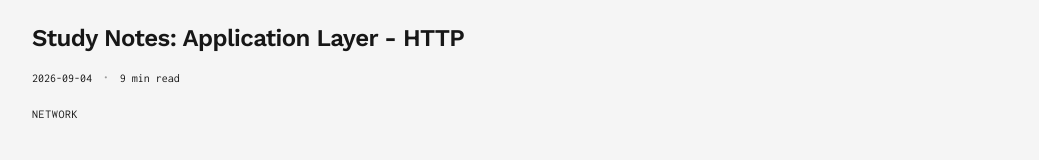
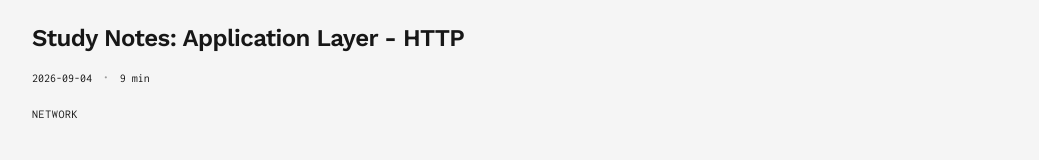
Before and after one commit to n0as-ark/logbook, a React (Vite) app: page /logbook/blog/application-layer-http in a window 1280 px wide. Shown: the part 151-311 px from the top of the page, without its empty margins (120-1159 px from the left). Built offline with nearby package versions, Linux system fonts and the light colour scheme; the HTML template or start-up script is replaced by a standard one.

Commit message:
Update posts.ts

```diff
--- a/src/data/posts.ts
+++ b/src/data/posts.ts
@@ -696,7 +696,7 @@ slug: "application-layer-network-app-fundamentals",
 date: "2026-09-03",
 tags: ["Network"],
 excerpt: "Client-server vs. P2P architectures, sockets and addressing, what an application-layer protocol defines, and the transport service requirements behind TCP, UDP, and TLS.",
-readTime: "10 min read",
+readTime: "10 min",
 snippet: `Identifying a process:
 IP address + port number
 
@@ -807,7 +807,7 @@ slug: "application-layer-http",
 date: "2026-09-04",
 tags: ["Network"],
 excerpt: "HTTP request/response mechanics, persistent vs. non-persistent connections, cookies, how HTTP/3 (QUIC)replaces TCP+TLS with a single faster handshake.",
-readTime: "9 min read",
+readTime: "9 min",
 snippet: `HTTP/2 over TCP                   HTTP/3 (QUIC)
 ----------------                    ----------------
 +--------+---------+                +-----------+--------+
@@ -1527,7 +1527,7 @@ slug: "network-layer-data-plane",
 date: "2026-09-16",
 tags: ["Network"],
 excerpt: "Forwarding vs. routing, router architecture, switching fabrics, queuing and scheduling, IP addressing, DHCP, NAT, and IPv6",
-readTime: "x min",
+readTime: "10 min",
 snippet: `
 Arriving         DHCP Server
  Client         (192.168.1.1)
```
